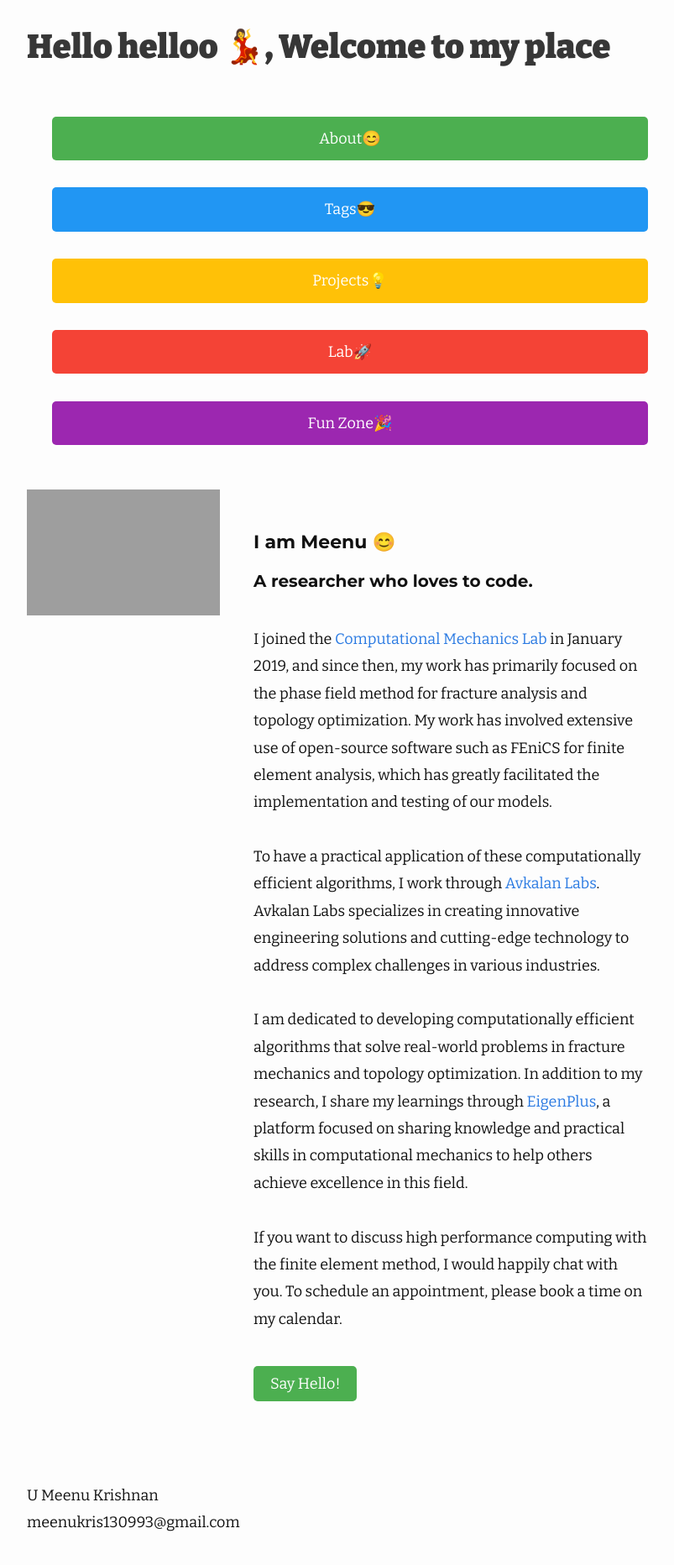
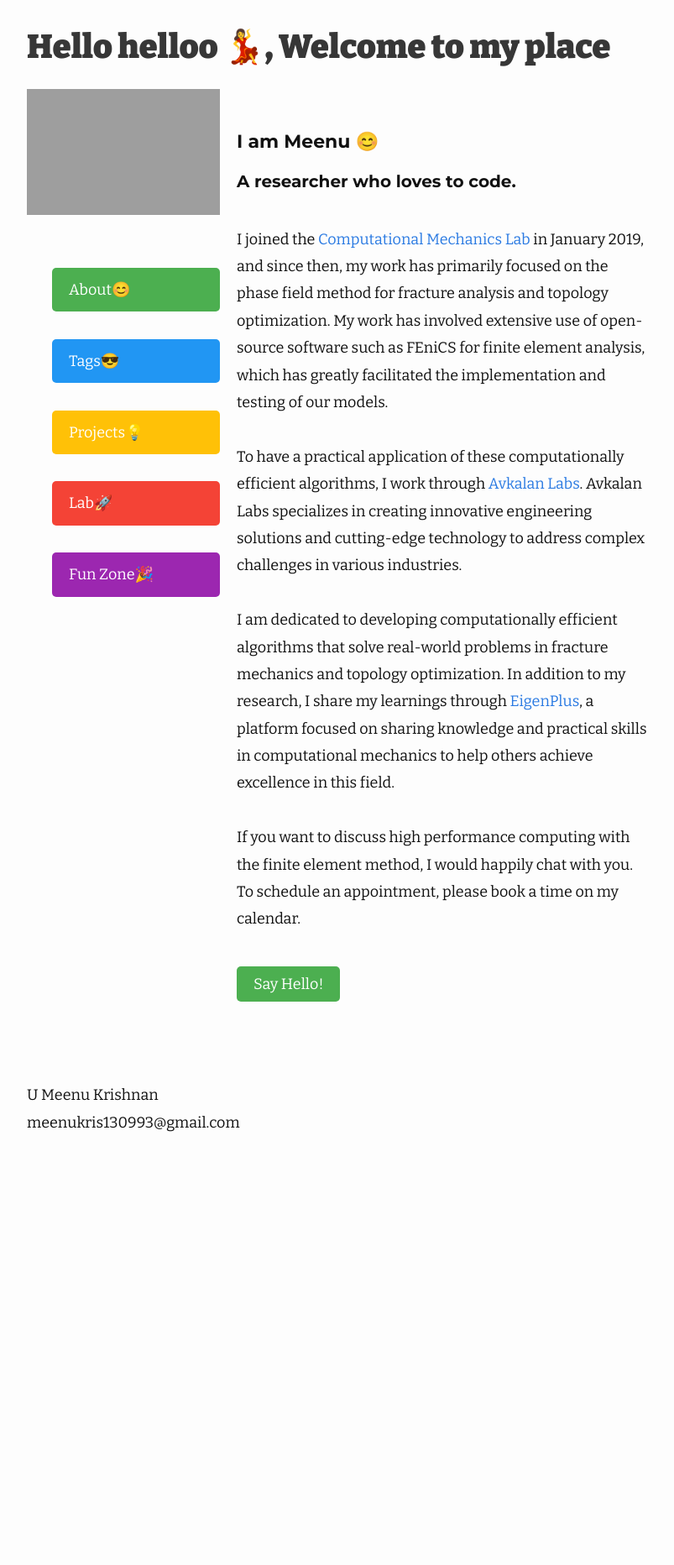
Before and after one commit to umeenukrishnan/umeenukrishnan.github.io, a Jekyll site: the page built from index.markdown, in a window 1280 px wide. Shown: the whole page at 84% size, without its empty margins (238-1041 px from the left). Built offline with Jekyll 4.4.1, drawn with Linux system fonts in a browser that asks for light colours; after the commit the page ends 1388 px from its top, so only the background shows below that.

Commit message:
Update home.html

```diff
--- a/_layouts/home.html
+++ b/_layouts/home.html
@@ -10,20 +10,18 @@ layout: default
     <p class="home-heading">{{ site.title }}</p>
   </div>
 
-  <nav style="margin-bottom: 20px;">
-    <ul style="list-style-type: none; padding: 0;">
-      <li style="margin-bottom: 10px;"><a class="link" href="{{ site.url }}/about" style="background-color: #4CAF50; color: white; padding: 10px 20px; text-decoration: none; border-radius: 5px; display: block; text-align: center;">About😊</a></li>
-      <li style="margin-bottom: 10px;"><a class="link" href="{{ site.url }}/tags" style="background-color: #2196F3; color: white; padding: 10px 20px; text-decoration: none; border-radius: 5px; display: block; text-align: center;">Tags😎</a></li>
-      <li style="margin-bottom: 10px;"><a class="link" href="{{ site.url }}/projects" style="background-color: #FFC107; color: white; padding: 10px 20px; text-decoration: none; border-radius: 5px; display: block; text-align: center;">Projects💡</a></li>
-      <li style="margin-bottom: 10px;"><a class="link" href="https://computationalmechanics.in/author/meenu/" style="background-color: #F44336; color: white; padding: 10px 20px; text-decoration: none; border-radius: 5px; display: block; text-align: center;">Lab🚀</a></li>
-      <li style="margin-bottom: 10px;"><a class="link" href="{{ site.url }}/funzone" style="background-color: #9C27B0; color: white; padding: 10px 20px; text-decoration: none; border-radius: 5px; display: block; text-align: center;">Fun Zone🎉</a></li>
-    </ul>
-  </nav>
-
   <div class="flexbox_item" style="display: flex; align-items: flex-start; gap: 20px;">
-    <!-- <img class="remove-all-styles" src="{{ site.url }}/assets/images/abhi-sketch.png" style="max-width: 250px; vertical-align: middle; float: right;" /> -->
-    <div style="margin-right: 20px;">
+    <div>
       <object class="meenu-icon" data="{{ site.url }}/assets/svg/meenu.svg" width="230" style="pointer-events: none;"></object>
+      <nav style="margin-top: 20px;">
+        <ul style="list-style-type: none; padding: 0;">
+          <li style="margin-bottom: 10px;"><a class="link" href="{{ site.url }}/about" style="background-color: #4CAF50; color: white; padding: 10px 20px; text-decoration: none; border-radius: 5px; display: block;">About😊</a></li>
+          <li style="margin-bottom: 10px;"><a class="link" href="{{ site.url }}/tags" style="background-color: #2196F3; color: white; padding: 10px 20px; text-decoration: none; border-radius: 5px; display: block;">Tags😎</a></li>
+          <li style="margin-bottom: 10px;"><a class="link" href="{{ site.url }}/projects" style="background-color: #FFC107; color: white; padding: 10px 20px; text-decoration: none; border-radius: 5px; display: block;">Projects💡</a></li>
+          <li style="margin-bottom: 10px;"><a class="link" href="https://computationalmechanics.in/author/meenu/" style="background-color: #F44336; color: white; padding: 10px 20px; text-decoration: none; border-radius: 5px; display: block;">Lab🚀</a></li>
+          <li style="margin-bottom: 10px;"><a class="link" href="{{ site.url }}/funzone" style="background-color: #9C27B0; color: white; padding: 10px 20px; text-decoration: none; border-radius: 5px; display: block;">Fun Zone🎉</a></li>
+        </ul>
+      </nav>
     </div>
     <div>
       <div class="hero">
```
